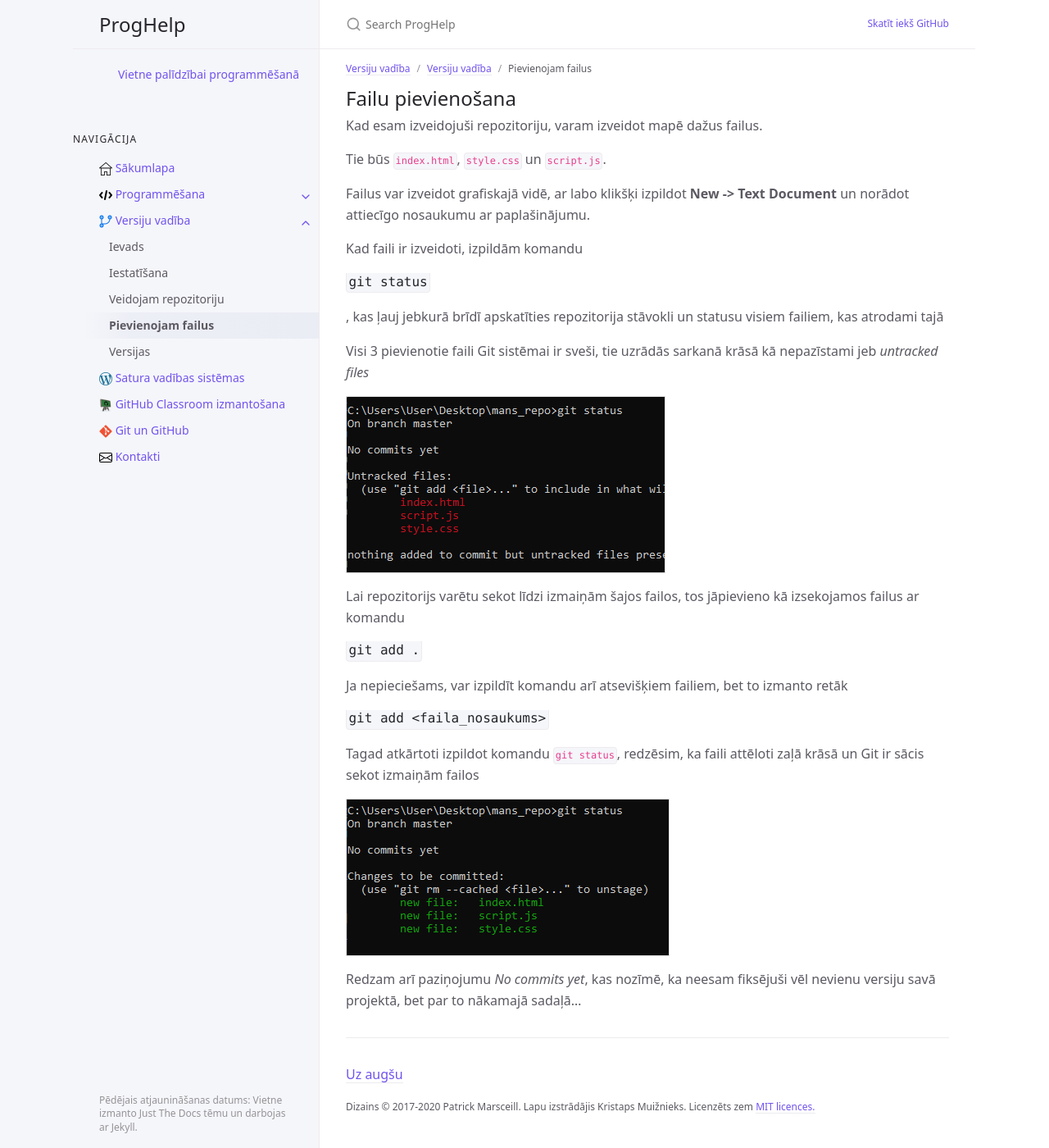
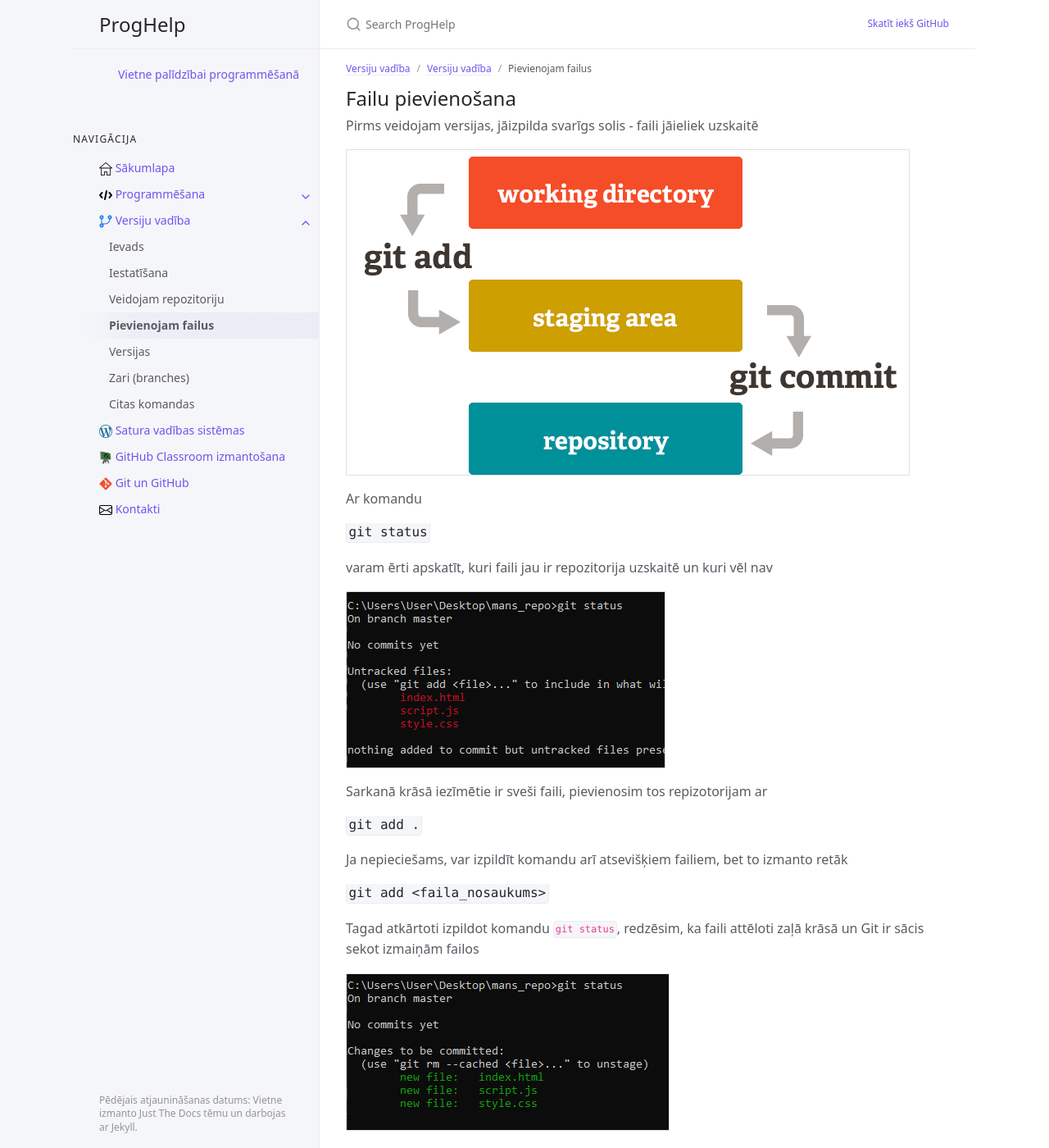
Before and after one commit to krmu/progr, a Jekyll site: the page built from versiju_vadiba/setup/faili.md, in a window 1280 px wide and 1400 px high. Shown: the whole window at 82% size. Built offline with Jekyll 4.4.1, drawn with Linux system fonts in a browser that asks for light colours.

Commit message:
Pabeigts par versiju vadibu

```diff
--- a/versiju_vadiba/setup/faili.md
+++ b/versiju_vadiba/setup/faili.md
@@ -8,25 +8,21 @@ nav_order: 4
 ---
 ## Failu pievienošana
 
-Kad esam izveidojuši repozitoriju, varam izveidot mapē dažus failus.
+Pirms veidojam versijas, jāizpilda svarīgs solis - faili jāieliek uzskaitē
 
-Tie būs `index.html`, `style.css` un `script.js`.
+![add_commit](/media/git/add_commit.png)
 
-Failus var izveidot grafiskajā vidē, ar labo klikšķi izpildot **New -> Text Document** un norādot attiecīgo nosaukumu ar paplašinājumu.
-
-Kad faili ir izveidoti, izpildām komandu
+Ar komandu
 
 ~~~git
 git status
 ~~~
 
-, kas ļauj jebkurā brīdī apskatīties repozitorija stāvokli un statusu visiem failiem, kas atrodami tajā
-
-Visi 3 pievienotie faili Git sistēmai ir sveši, tie uzrādās sarkanā krāsā kā nepazīstami jeb *untracked files*
+varam ērti apskatīt, kuri faili jau ir repozitorija uzskaitē un kuri vēl nav
 
 ![neizsekotie_faili](/media/git/untracked_files.png)
 
-Lai repozitorijs varētu sekot līdzi izmaiņām šajos failos, tos jāpievieno kā izsekojamos failus ar komandu
+Sarkanā krāsā iezīmētie ir sveši faili, pievienosim tos repizotorijam ar
 
 ~~~git
 git add .
```
Also changed, not shown: versiju_vadiba/setup/komandas.md (added, +15 -0 lines), versiju_vadiba/setup/komiti.md (+9 -1 lines), versiju_vadiba/setup/zari.md (added, +51 -0 lines), versiju_vadiba/vcs.md (+0 -2 lines), media/git/add_commit.png (added), media/git/citas_komandas.jpg (added), media/git/zari.png (added).
